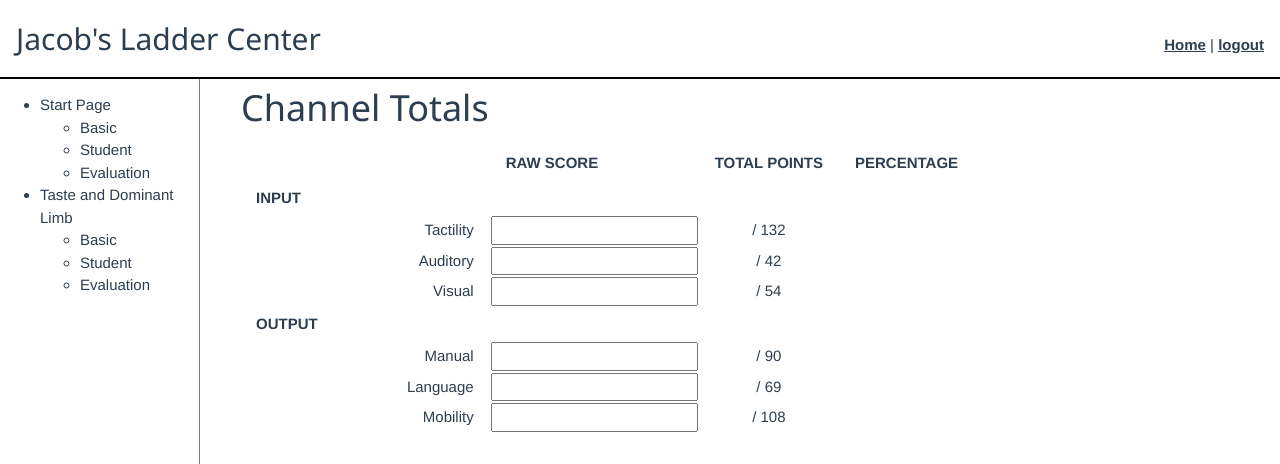
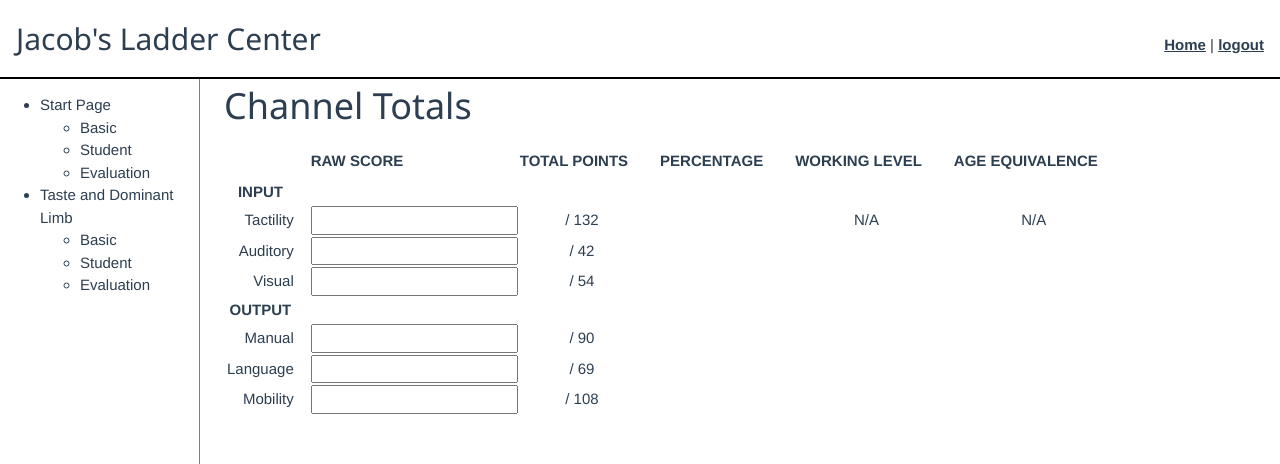
Before and after one commit to JacobsLadderJD/AssessmentTool, a Vue app: page /evaluations/1 in a window 1280 px wide. Both pictures are taken after typing "Sample", "Sample", "Sample" into the empty fields and a click on the button "Next". Shown: the top 464 px of the page. Built offline with nearby package versions, Linux system fonts and the light colour scheme.

Commit message:
Made meaningless changes

```diff
--- a/src/views/EvaluationViewer.vue
+++ b/src/views/EvaluationViewer.vue
@@ -64,23 +64,29 @@
 
         <div class="form-page" v-if="page===2">
 
-
+          <h1 class="title" style="text-align:left">Channel Totals</h1>
           <table>
-            <h1 class="title">Channel Totals</h1>
             <tbody>
               <tr>
                 <th></th>
                 <th>RAW SCORE</th>
                 <th>TOTAL POINTS</th>
                 <th>PERCENTAGE</th>
+                <th>WORKING LEVEL</th>
+                <th>AGE EQUIVALENCE</th>
               </tr>
               <tr>
-                <th>INPUT</th>
+                <td><strong>INPUT</strong></td>
               </tr>
               <tr>
                 <td style="text-align:right">Tactility</td>
                 <input id="tactility-raw-score" type="text" name="tactilityRawScore" :value="evaluation.tactilityRawScore"/>
                 <td>/ 132</td>
+                <td>
+                  {{ tactilityRawScore }}
+                </td>
+                <td>N/A</td>
+                <td>N/A</td>
               </tr>
               <tr>
                 <td style="text-align:right">Auditory</td>
@@ -93,7 +99,7 @@
                 <td>/ 54</td>
               </tr>
               <tr>
-                <th>OUTPUT</th>
+                <td><strong>OUTPUT</strong></td>
               </tr>
               <tr>
                 <td style="text-align:right">Manual</td>
@@ -113,7 +119,6 @@
             </tbody>
           </table>
         </div>
-
       </form>
     </div>
   </main>
@@ -150,6 +155,7 @@ export default {
     }
   }
 }
+
 </script>
 
 <style lang="css" scoped>
@@ -164,15 +170,14 @@ nav {
 
 table {
   display: table;
-  margin-left: 15px;
   vertical-align: middle;
 }
 th {
   display: table-cell;
   vertical-align: inherit;
   text-align: left;
-  padding-right:15px;
-  padding-left: 15px;
+  padding-right:30px;
+  padding-left: 0px;
   padding-bottom: 5px;
   padding-top: 5px;
 }
@@ -181,7 +186,6 @@ tr {
 }
 td {
   padding-right:15px;
-  padding-left:15px;
   text-align: center;
 }
 
```
